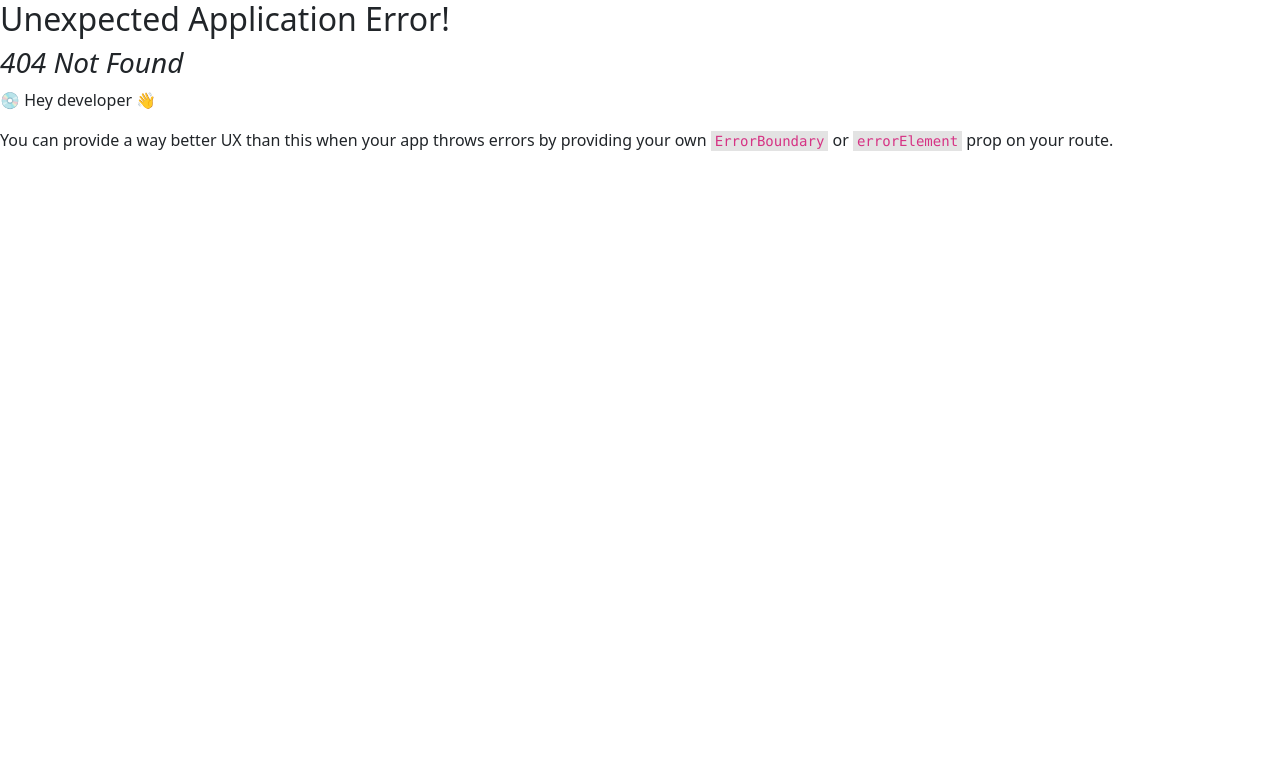
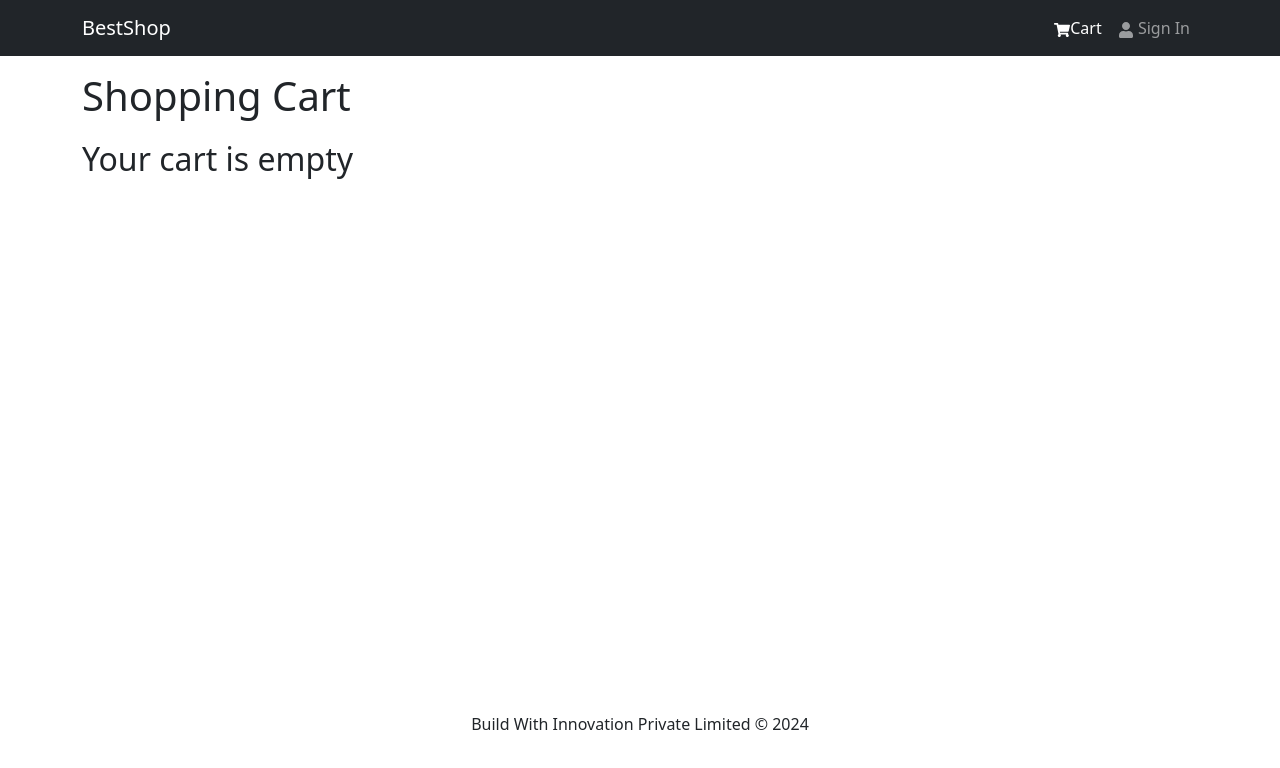
Before and after one commit to sudhanshukes65/assignemnt, a React (Create React App) app in the folder frontend/: page /cart in a window 1280 px wide. Before the commit this address had no page. Shown: the top 768 px of the page. Built offline with nearby package versions, Linux system fonts and the light colour scheme.

Commit message:
cart functionality and total cart items price

```diff
--- a/frontend/src/App.js
+++ b/frontend/src/App.js
@@ -2,14 +2,13 @@ import { Container } from 'react-bootstrap';
 import { Outlet } from 'react-router-dom';
 import Header from './components/Header';
 import Footer from './components/Footer';
-import { useState } from 'react';
 
 const App = () => {
 
-  const [cartItems, setCartItems] = useState([]);
+
   return (
     <>
-      <Header cartItemsCount={cartItems.length}/>
+      <Header />
       <main className='py-3'>
         <Container>
           <Outlet />
--- a/frontend/src/components/Header.jsx
+++ b/frontend/src/components/Header.jsx
@@ -1,8 +1,14 @@
-import { Navbar, Nav, Container } from 'react-bootstrap';
+import { Navbar, Nav, Container , Badge } from 'react-bootstrap';
 import { FaShoppingCart, FaUser } from 'react-icons/fa';
+import { useSelector } from 'react-redux';
 import { LinkContainer } from 'react-router-bootstrap';
 
+
 const Header = ({ cartItemsCount }) => {
+
+  const {cartItems } = useSelector((state) => state.cart);
+  const totalPrice = cartItems.reduce((total, currentItem) => total + (currentItem.qty * currentItem.price), 0);
+
   return (
     <header>
       <Navbar bg='dark' variant='dark' expand='lg' collapseOnSelect>
@@ -15,7 +21,28 @@ const Header = ({ cartItemsCount }) => {
             <Nav className='ms-auto'>
               <LinkContainer to='/cart'>
                 <Nav.Link>
-                  <FaShoppingCart /> Cart ({cartItemsCount})
+                  <FaShoppingCart />
+                  {
+                    cartItems.length > 0 && (
+                      <Badge pill bg='danger' style={{marginLeft : '2px', padding: '3px', }}>
+                        {
+                          cartItems.reduce((a, c) => a + parseInt(c.qty), 0)
+                        }
+                      </Badge>
+                    )
+                  }
+                  Cart
+                  {
+                    cartItems.length > 0 && (
+                      <Badge pill bg='success' style={{marginLeft : '2px', padding: '3px', }}>
+                        ${
+                          totalPrice
+
+                        }
+                      </Badge>
+                    )
+                  }
+
                 </Nav.Link>
               </LinkContainer>
               <LinkContainer to='/login'>
--- a/frontend/src/components/Product.jsx
+++ b/frontend/src/components/Product.jsx
@@ -11,16 +11,15 @@ const Product = ({ product }) => {
       </Link>
 
       <Card.Body>
-        <Link to={`/product/${product.id}`}>
+        <Link to={`/product/${product.id}`} style ={ {  textDecoration: 'none' , color: 'black' , fontSize: '25px' }}>
           <Card.Title as='div' className='product-title'>
-            <strong>{product.name}</strong>
+            <strong>{product.title}</strong>
           </Card.Title>
         </Link>
 
         <Card.Text as='div'>
           <Rating
             value={product.rating}
-            text={`${product.numReviews} reviews`}
           />
         </Card.Text>
 
--- a/frontend/src/index.js
+++ b/frontend/src/index.js
@@ -14,12 +14,14 @@ import HomeScreen from './screens/HomeScreen';
 import ProductScreen from './screens/ProductScreen';
 import { Provider } from 'react-redux';
 import store from './store';
+import CartScreen from './screens/CartScreen';
 
 const router = createBrowserRouter(
   createRoutesFromElements(
     <Route path='/' element={<App />}>
       <Route index={true} path='/' element={<HomeScreen />} />
       <Route path='/product/:id' element={<ProductScreen />} />
+      <Route path='/cart' element={<CartScreen />} />
     </Route>
   )
 );
--- /dev/null
+++ b/frontend/src/screens/CartScreen.jsx
@@ -0,0 +1,44 @@
+import { Link } from 'react-router-dom';
+import {  useSelector } from 'react-redux';
+import {
+  Row,
+  Col,
+  ListGroup,
+  Image,
+} from 'react-bootstrap';
+
+
+const CartScreen = () => {
+
+  const cart = useSelector((state) => state.cart);
+  const { cartItems } = cart;
+
+  return (
+    <Row>
+      <Col md={8}>
+        <h1 style={{ marginBottom: '20px' }}>Shopping Cart</h1>
+        {cartItems.length === 0 ? (
+                      <h2> Your cart is empty</h2>
+        ) : (
+          <ListGroup variant='flush'>
+            {cartItems.map((item) => (
+              <ListGroup.Item key={item.id}>
+                <Row>
+                  <Col md={2}>
+                    <Image src={item.images[0]} alt={item.title} fluid rounded />
+                  </Col>
+                  <Col md={3}>
+                    <Link to={`/products/${item.id}`}>{item.title}</Link>
+                  </Col>
+                  <Col md={2}>${item.price}</Col>
+                </Row>
+              </ListGroup.Item>
+            ))}
+          </ListGroup>
+        )}
+      </Col>
+    </Row>
+  );
+};
+
+export default CartScreen;
--- a/frontend/src/screens/ProductScreen.jsx
+++ b/frontend/src/screens/ProductScreen.jsx
@@ -41,7 +41,6 @@ const ProductScreen = () => {
         ) : (
           <Row>
           <Col md={5}>
-            {console.log(product)}
             <Image src={product.images[0]} alt={product.name} fluid />
           </Col>
           <Col md={4}>
```
